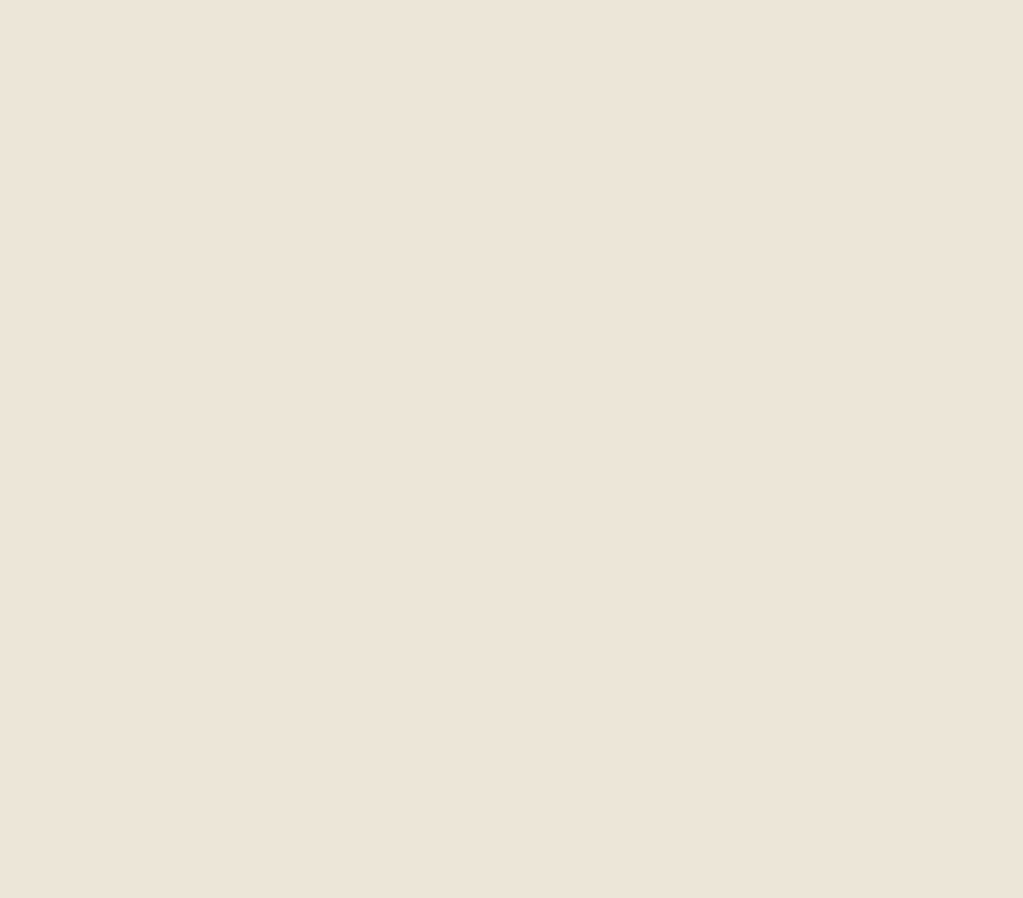
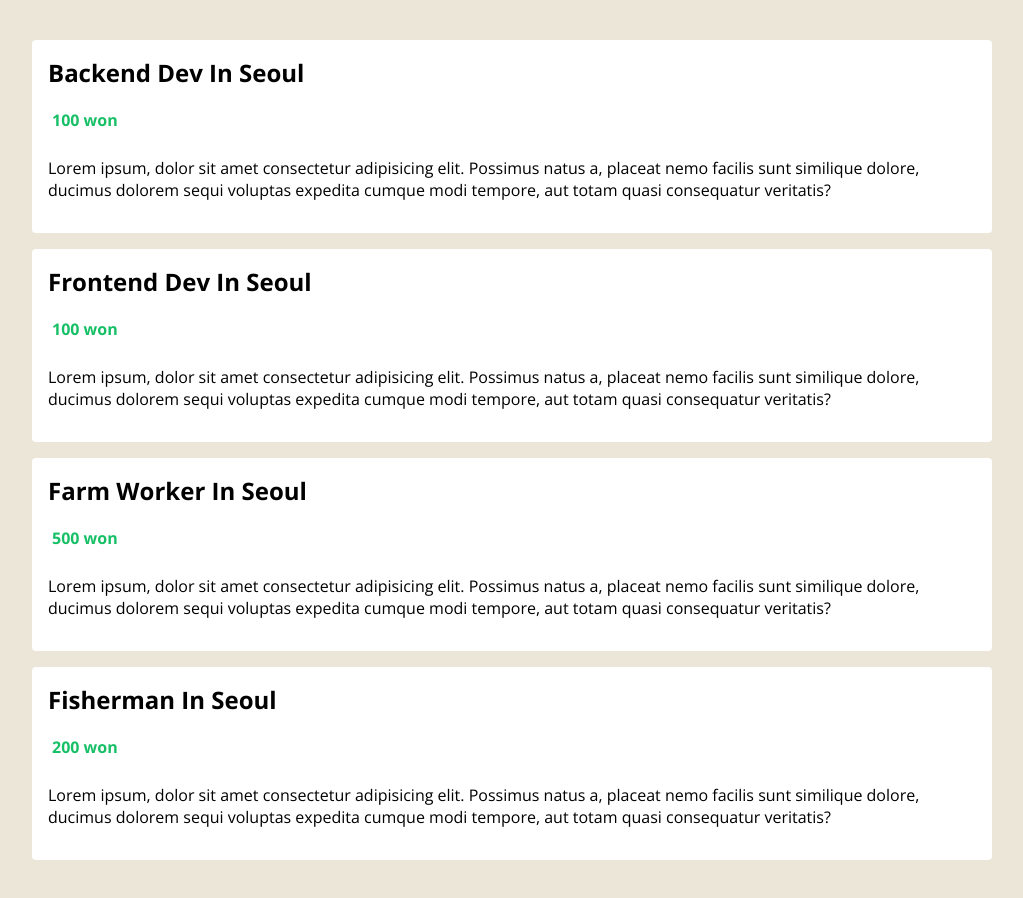
Before and after one commit to Yeony99/TWL_TypeScript, a Vue app in the folder frontend/: page / in a window 1280 px wide. Shown: the whole page, without its empty margins (128-1151 px from the left). Before the commit the page ends 800 px from the top, so only its background shows below. Built offline with nearby package versions, Linux system fonts and the light colour scheme.

Commit message:
4 types & props
PropType

```diff
--- a/frontend/src/components/JobsList.vue
+++ b/frontend/src/components/JobsList.vue
@@ -1,15 +1,61 @@
 <template>
-
+    <div class="job-list">
+        <ul>
+            <li v-for="job in jobs" :key="job.id">
+                <h2>{{ job.title }} in {{ job.location }}</h2>
+                <div class="salary">
+                    <p>{{ job.salary }} won</p>
+                </div>
+                <div class="description">
+                    <p>Lorem ipsum, dolor sit amet consectetur adipisicing elit. Possimus natus a, placeat nemo facilis sunt similique dolore, ducimus dolorem sequi voluptas expedita cumque modi tempore, aut totam quasi consequatur veritatis?</p>
+                </div>
+            </li>
+        </ul>
+    </div>
 </template>
 
 <script lang="ts">
-import { defineComponent } from 'vue'
+import { defineComponent, PropType } from 'vue'
+import Job from '@/types/Job'
 
-export default defineComponent({
-
+export default defineComponent({            // Prop으로 받은 데이터의 key 알기 위해 PropType
+    props: {
+        jobs: {
+            required: true,
+            type: Array as PropType<Job[]>
+        }
+    }
 })
 </script>
 
 <style scoped>
-
+  .job-list {
+    max-width: 960px;
+    margin: 40px auto;
+  }
+  .job-list ul {
+    padding: 0;
+  }
+  .job-list li {
+    list-style-type: none;
+    background: white;
+    padding: 16px;
+    margin: 16px 0;
+    border-radius: 4px;
+  }
+  .job-list h2 {
+    margin: 0 0 10px;
+    text-transform: capitalize;
+  }
+  .salary {
+    display: flex;
+  }
+  .salary img {
+    width: 30px;
+  }
+  .salary p {
+    color: #17bf66;
+    font-weight: bold;
+    margin: 10px 4px;
+  }
 </style>
```
